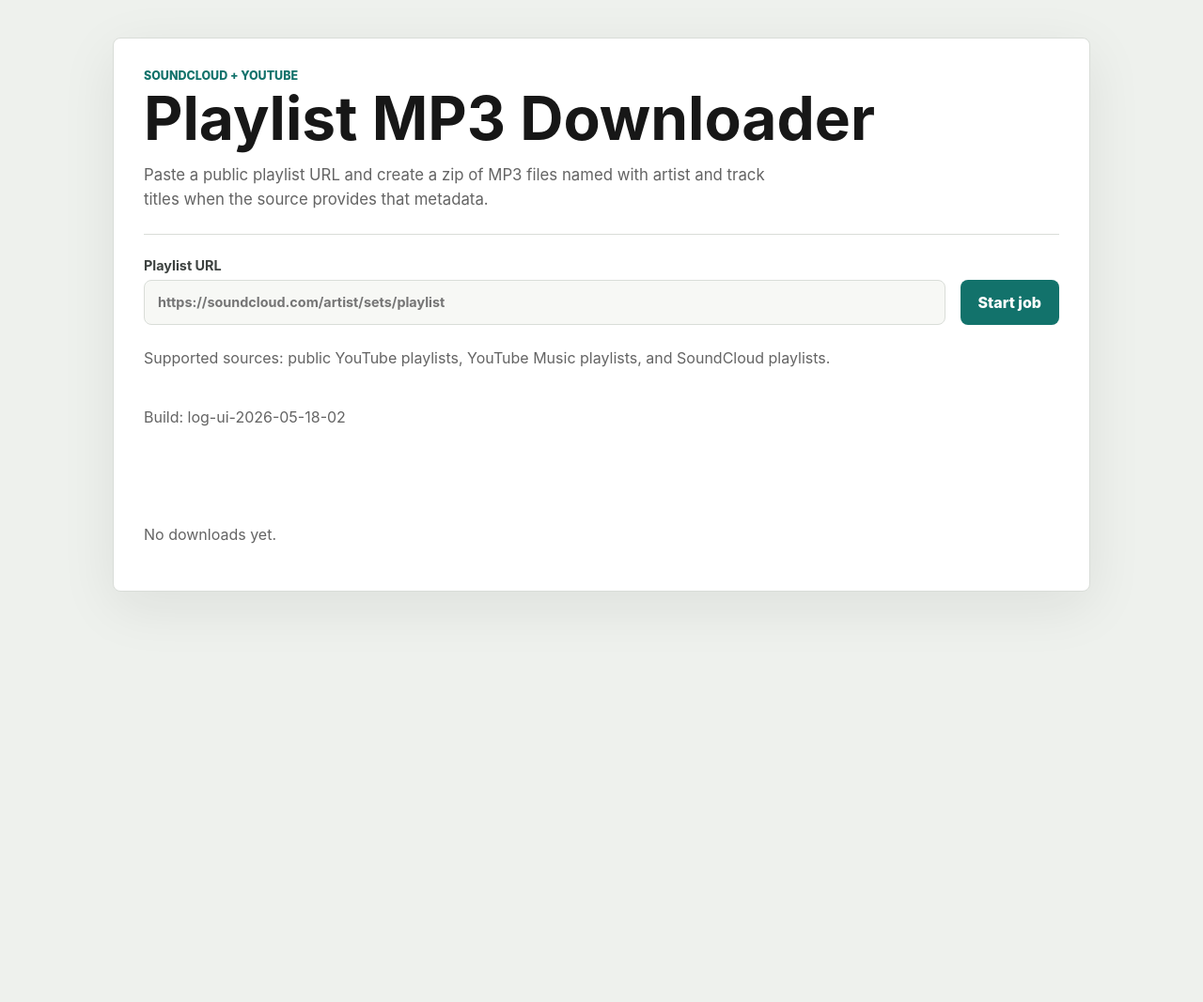
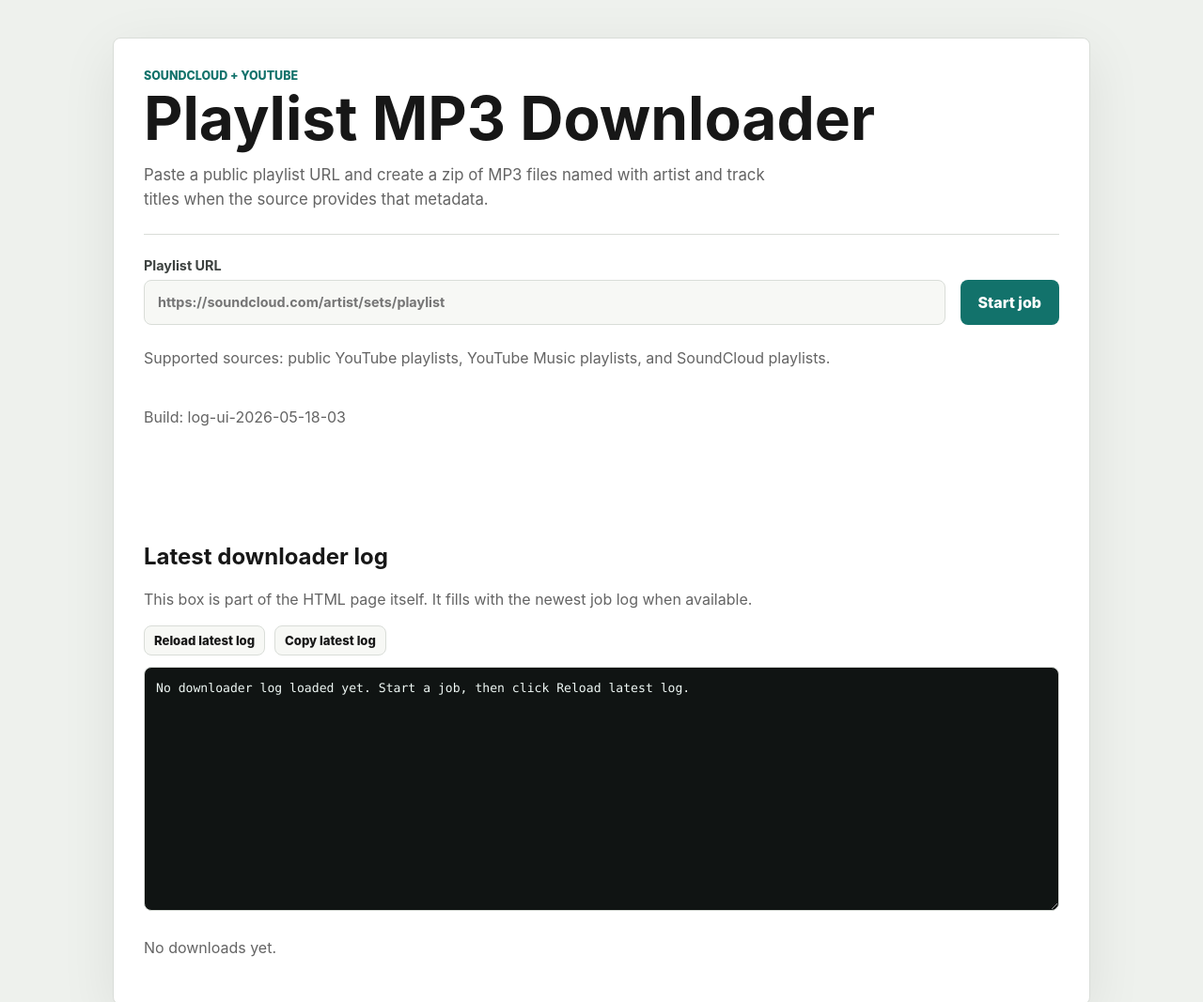
Before and after one commit to datasentient1/SoundCloud_YouTube_Downloader_Experiment, a plain HTML site: page frontend/index.html in a window 1280 px wide. Shown: the top 1067 px of the page at 94% size. Before the commit the page ends 800 px from the top, so only its background shows below. Drawn offline with Linux system fonts and the light colour scheme; no server answers.

Commit message:
Add permanent log textarea to HTML

```diff
--- a/frontend/index.html
+++ b/frontend/index.html
@@ -4,7 +4,7 @@
     <meta charset="UTF-8" />
     <meta name="viewport" content="width=device-width, initial-scale=1.0" />
     <title>Playlist MP3 Downloader</title>
-    <link rel="stylesheet" href="/styles.css?v=log-ui-2026-05-18-02" />
+    <link rel="stylesheet" href="/styles.css?v=log-ui-2026-05-18-03" />
   </head>
   <body>
     <main class="shell">
@@ -26,11 +26,26 @@
         </form>
 
         <p class="hint">Supported sources: public YouTube playlists, YouTube Music playlists, and SoundCloud playlists.</p>
-        <p class="hint">Build: log-ui-2026-05-18-02</p>
+        <p class="hint">Build: log-ui-2026-05-18-03</p>
         <p class="message" id="message"></p>
+
+        <section class="static-log-panel" aria-labelledby="latestLogTitle">
+          <div class="static-log-header">
+            <div>
+              <h2 id="latestLogTitle">Latest downloader log</h2>
+              <p class="hint">This box is part of the HTML page itself. It fills with the newest job log when available.</p>
+            </div>
+            <div class="job-actions">
+              <button class="small-button" type="button" id="reloadLatestLog">Reload latest log</button>
+              <button class="small-button" type="button" id="copyLatestLog">Copy latest log</button>
+            </div>
+          </div>
+          <textarea id="latestLogBox" class="log-box static-log-box" readonly spellcheck="false">No downloader log loaded yet. Start a job, then click Reload latest log.</textarea>
+        </section>
+
         <div class="jobs" id="jobs"></div>
       </section>
     </main>
-    <script src="/app.js?v=log-ui-2026-05-18-02"></script>
+    <script src="/app.js?v=log-ui-2026-05-18-03"></script>
   </body>
 </html>
```
